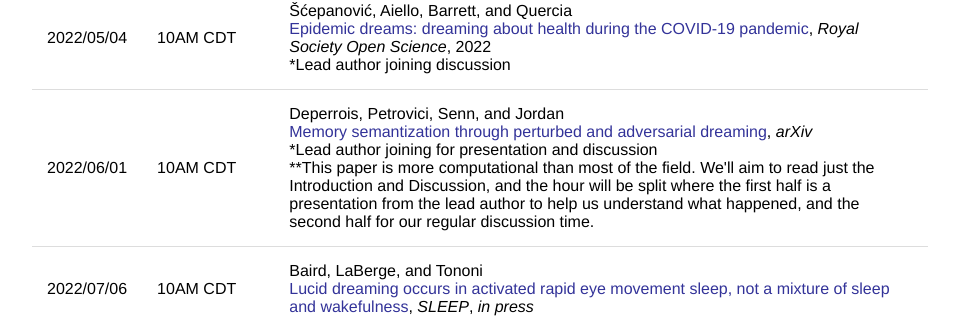
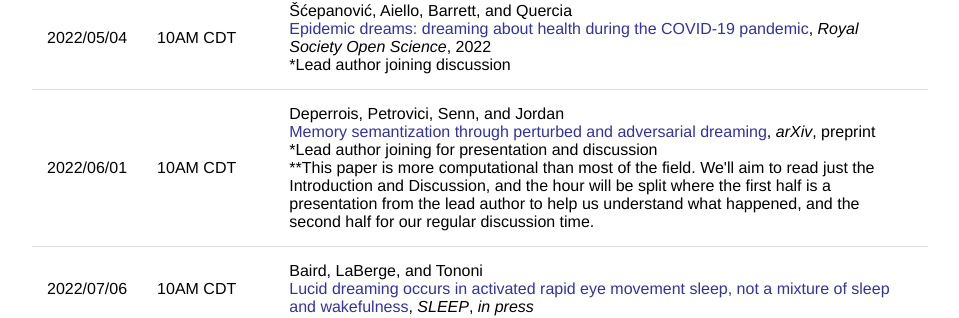
Before and after one commit to remrama/remrama.github.io, a Jekyll site: the page built from drrc/index.html, in a window 1280 px wide and 900 px high, scrolled down 830 px. Shown: the part 137-455 px from the top of the window, without its empty margins (160-1119 px from the left). Built offline with Jekyll 4.4.1, drawn with Linux system fonts in a browser that asks for light colours.

Commit message:
Update index.html

```diff
--- a/drrc/index.html
+++ b/drrc/index.html
@@ -54,7 +54,7 @@
         <tr>
             <td>2022/06/01</td>
             <td>10AM CDT</td>
-            <td>Deperrois, Petrovici, Senn, and Jordan<br><a href="https://arxiv.org/abs/2109.04261">Memory semantization through perturbed and adversarial dreaming</a>, <i>arXiv</i><br>*Lead author joining for presentation and discussion<br>**This paper is more computational than most of the field.  We'll aim to read just the Introduction and Discussion, and the hour will be split where the first half is a presentation from the lead author to help us understand what happened, and the second half for our regular discussion time.</td>
+            <td>Deperrois, Petrovici, Senn, and Jordan<br><a href="https://arxiv.org/abs/2109.04261">Memory semantization through perturbed and adversarial dreaming</a>, <i>arXiv</i>, preprint<br>*Lead author joining for presentation and discussion<br>**This paper is more computational than most of the field.  We'll aim to read just the Introduction and Discussion, and the hour will be split where the first half is a presentation from the lead author to help us understand what happened, and the second half for our regular discussion time.</td>
         </tr>
         <tr>
             <td>2022/07/06</td>
```
